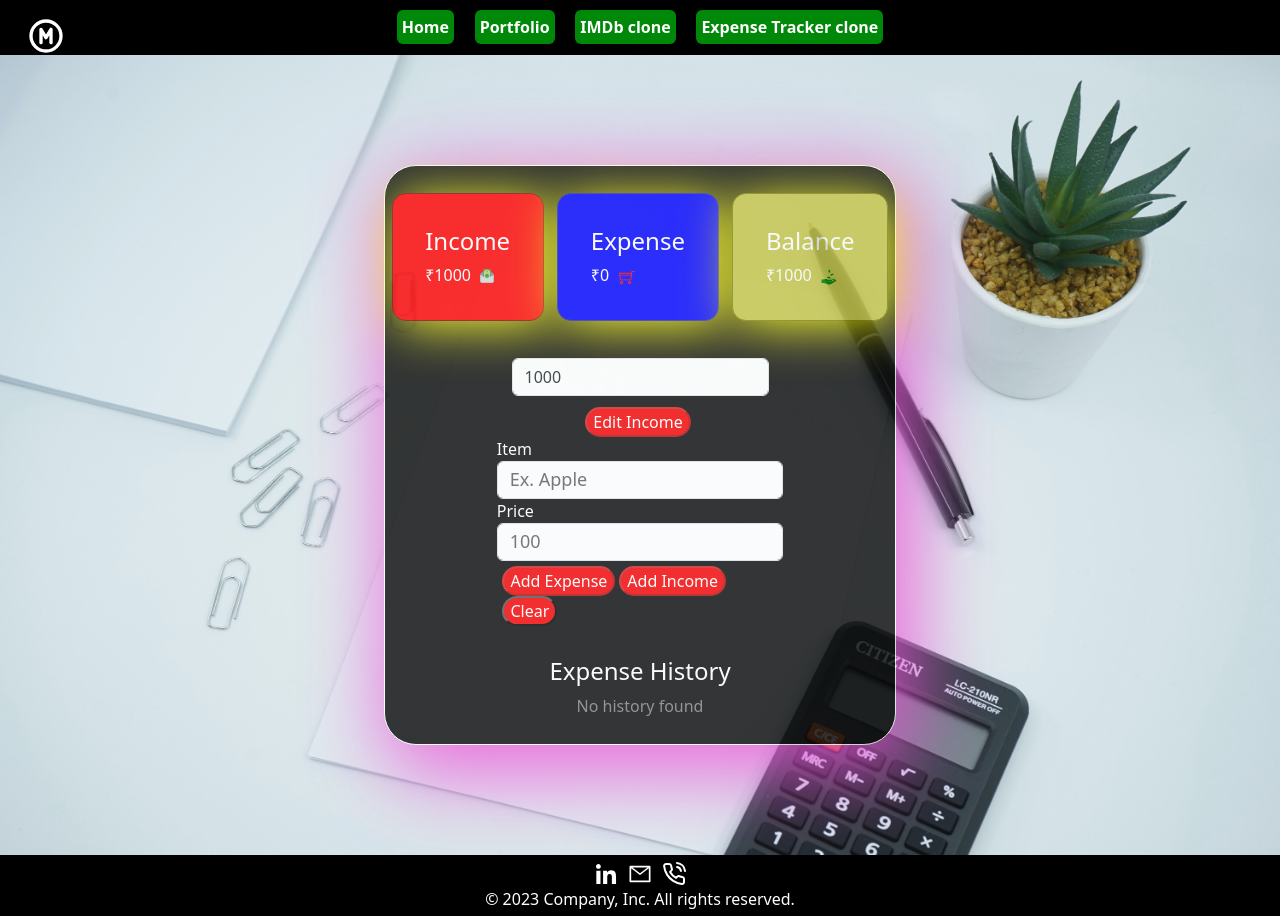
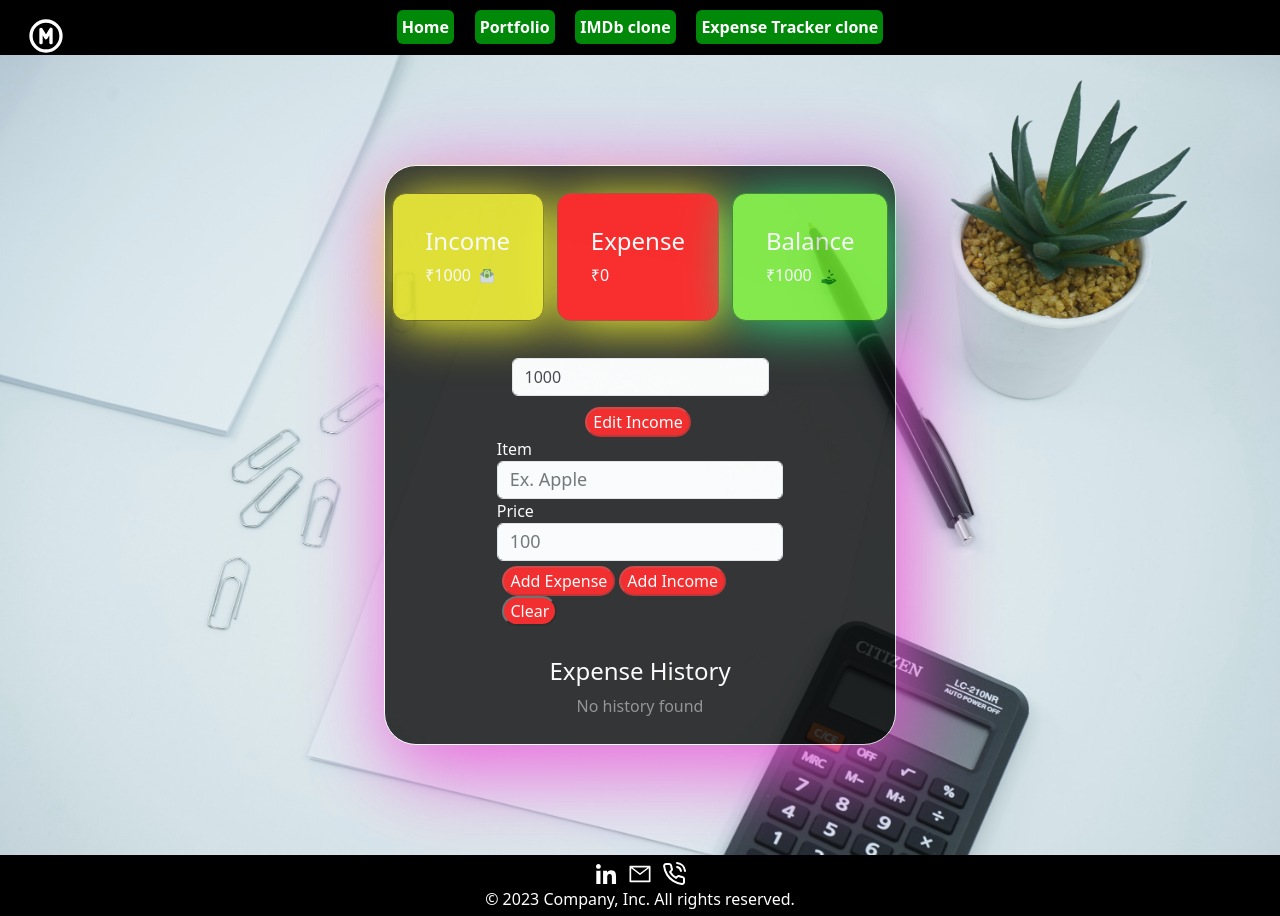
Before and after one commit to MuskanSrivastava8/Mitra, a React (Create React App) app: page /Mitra/Expensetracker in a window 1280 px wide. Built offline with nearby package versions, Linux system fonts and the light colour scheme.

Commit message:
Toast message added

```diff
--- a/src/Components/ExpenseTracker/ExpenseBalance.js
+++ b/src/Components/ExpenseTracker/ExpenseBalance.js
@@ -3,9 +3,9 @@ import { useSelector } from "react-redux";
 import "./Expensetracker.scss";
 
 export default function ExpenseBalance() {
-  const resExpenseList = useSelector((store) => store.EXPENSE.expense);
-  const resReviewIncome = useSelector((store) => store.EXPENSE.income);
-  const BalanceTotal = Number.parseFloat(resReviewIncome) - Number.parseFloat(resExpenseList);
+  const resExpense = useSelector((store) => store.EXPENSE.expense);
+  const resIncome = useSelector((store) => store.EXPENSE.income);
+  const BalanceTotal = Number.parseFloat(resIncome) - Number.parseFloat(resExpense);
 
   return <div>Balance : &#8377;{BalanceTotal}</div>;
 }
--- a/src/Components/ExpenseTracker/ExpenseInput.js
+++ b/src/Components/ExpenseTracker/ExpenseInput.js
@@ -1,53 +1,66 @@
 import React from "react";
-import { addExpenseAction, addIncomeAction, addExpenseIncome } from "../../store/expense_slice";
+import {
+  addExpenseAction,
+  addIncomeAction,
+  addExpenseIncome,
+} from "../../store/expense_slice";
 import { useDispatch } from "react-redux";
 import { useState } from "react";
 import { Button } from "bootstrap";
 import "./Expensetracker.scss";
-import uuid from 'react-uuid';
+import uuid from "react-uuid";
 import { useSelector } from "react-redux";
 import { ToastContainer, toast } from "react-toastify";
 import "react-toastify/dist/ReactToastify.css";
-
 
 export default function ExpenseInput() {
   const [price, setprice] = useState("");
   const [expenseName, setexpenseName] = useState("");
   const [remSubmitBtn, setremSubmitBtn] = useState(false);
   const resReviewIncome = useSelector((store) => store.EXPENSE.income);
-
+  const resExpense = useSelector((store) => store.EXPENSE.expense);
 
   const dispatch = useDispatch();
   const SubmitExpense = (e) => {
     e.preventDefault();
     const id = uuid();
-    let type="Expense"
-    dispatch(addExpenseAction({id, price, expenseName, type  }));
+    let type = "Expense";
+    if (!isNaN(price)) {
+      dispatch(addExpenseAction({ id, price, expenseName, type }));
       setprice("");
       setexpenseName("");
       toast.success("New Expense added");
-
+      if ((resExpense + Number.parseFloat(price)) > resReviewIncome) {
+        toast.error("Expense exceeded Income");
+      }
+    } else {
+      toast.error("Add valid price");
+    }
   };
   const SubmitIncome = (e) => {
     e.preventDefault();
     const id = uuid();
-    let type="Income"
+    let type = "Income";
 
-    let incomeVal = Number(resReviewIncome)+Number(price)
+    let incomeVal = Number(resReviewIncome) + Number(price);
+    if (!isNaN(price)) {
       dispatch(addExpenseIncome(Number(incomeVal)));
-    dispatch(addIncomeAction({id, price, expenseName, type }));
+      dispatch(addIncomeAction({ id, price, expenseName, type }));
       setprice("");
       setexpenseName("");
       toast.success("New Income added");
-
+      if (resExpense > (resReviewIncome + Number.parseFloat(price))) {
+        toast.error("Expense exceeded Income");
+      }
+    } else {
+      toast.error("Add valid price");
+    }
   };
 
   const clearInput = (e) => {
     setprice("");
     setexpenseName("");
   };
-
-
 
   return (
     <React.Fragment>
--- a/src/Components/ExpenseTracker/Expensetracker.js
+++ b/src/Components/ExpenseTracker/Expensetracker.js
@@ -8,6 +8,10 @@ import ExpenseIncomeDetails from "./ExpenseIncomeDetails";
 import ExpenseSum from "./ExpenseSum";
 import ExpenseBalance from "./ExpenseBalance";
 import BalanceSum from "./BalanceSum";
+import { useSelector } from "react-redux";
+import { ToastContainer, toast } from "react-toastify";
+import "react-toastify/dist/ReactToastify.css";
+import { useEffect } from "react";
 
 export default function Expensetracker() {
   return (
--- a/src/Components/ExpenseTracker/Expensetracker.scss
+++ b/src/Components/ExpenseTracker/Expensetracker.scss
@@ -57,10 +57,10 @@
 }
 
 .Income_only {
-    background-color: red;
+    background-color: rgb(224, 221, 12);
     margin: 2%;
     padding: 10%;
-    border: 1px solid rgb(133, 11, 11);
+    border: 1px solid rgb(92, 83, 3);
     border-radius: 14px;
     cursor: pointer;
     box-shadow: 5px 5px 50px yellow;
@@ -78,10 +78,10 @@
 }
 
 .Expense_only {
-    background-color: blue;
+    background-color: red;
     margin: 2%;
     padding: 10.1%;
-    border: 1px solid rgb(47, 47, 161);
+    border: 1px solid rgb(163, 44, 23);
     border-radius: 14px;
     cursor: pointer;
     box-shadow: 5px 5px 50px yellow;
@@ -94,13 +94,13 @@
 }
 
 .Balance_only {
-    background-color: rgb(197, 197, 71);
+    background-color: rgb(109, 233, 37);
     margin: 2%;
     padding: 10.1%;
-    border: 1px solid rgb(133, 133, 10);
+    border: 1px solid rgb(33, 116, 13);
     border-radius: 14px;
     cursor: pointer;
-    box-shadow: 5px 5px 50px yellow;
+    box-shadow: 5px 5px 50px rgb(16, 206, 89);
 
 }
 
--- a/src/Components/Intro/Intro.js
+++ b/src/Components/Intro/Intro.js
@@ -35,9 +35,9 @@ export default function Intro() {
               <b> Muskan.</b>
             </span>
             <div className="introLine">
-              <br></br>I am a front-end developer with two or more years of
+              <br></br>I am a front-end developer with 2+ years of
               experience.
-              <br></br>I applied my experience in front-end development to these
+              <br></br>Have applied my experience of front-end development to these
               projects.
             </div>
           </p>
```
Also changed, not shown: src/Components/ExpenseTracker/ExpenseListItem.js (+6 -3 lines). Lines whose indentation alone changed are shown as unchanged.
